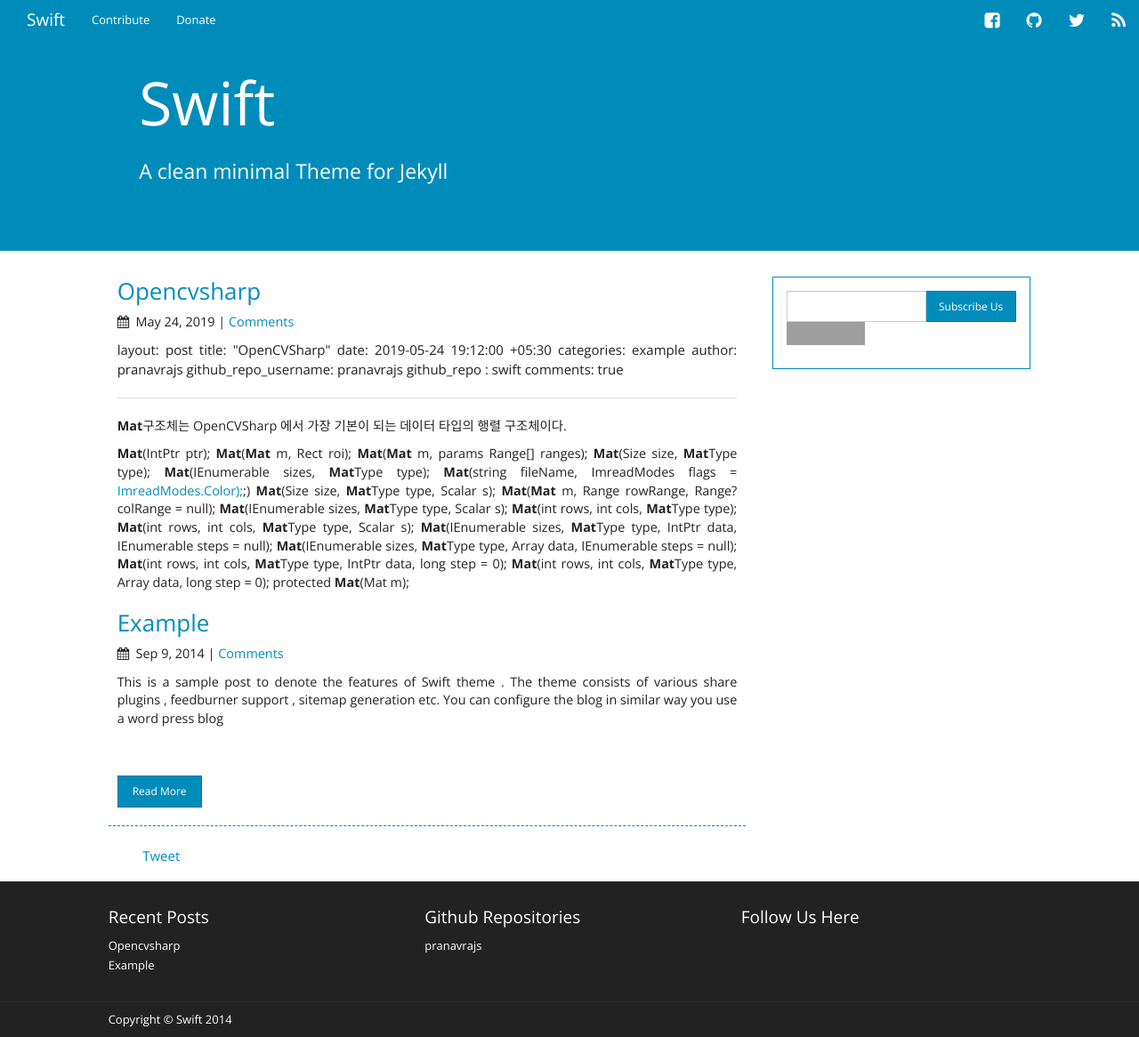
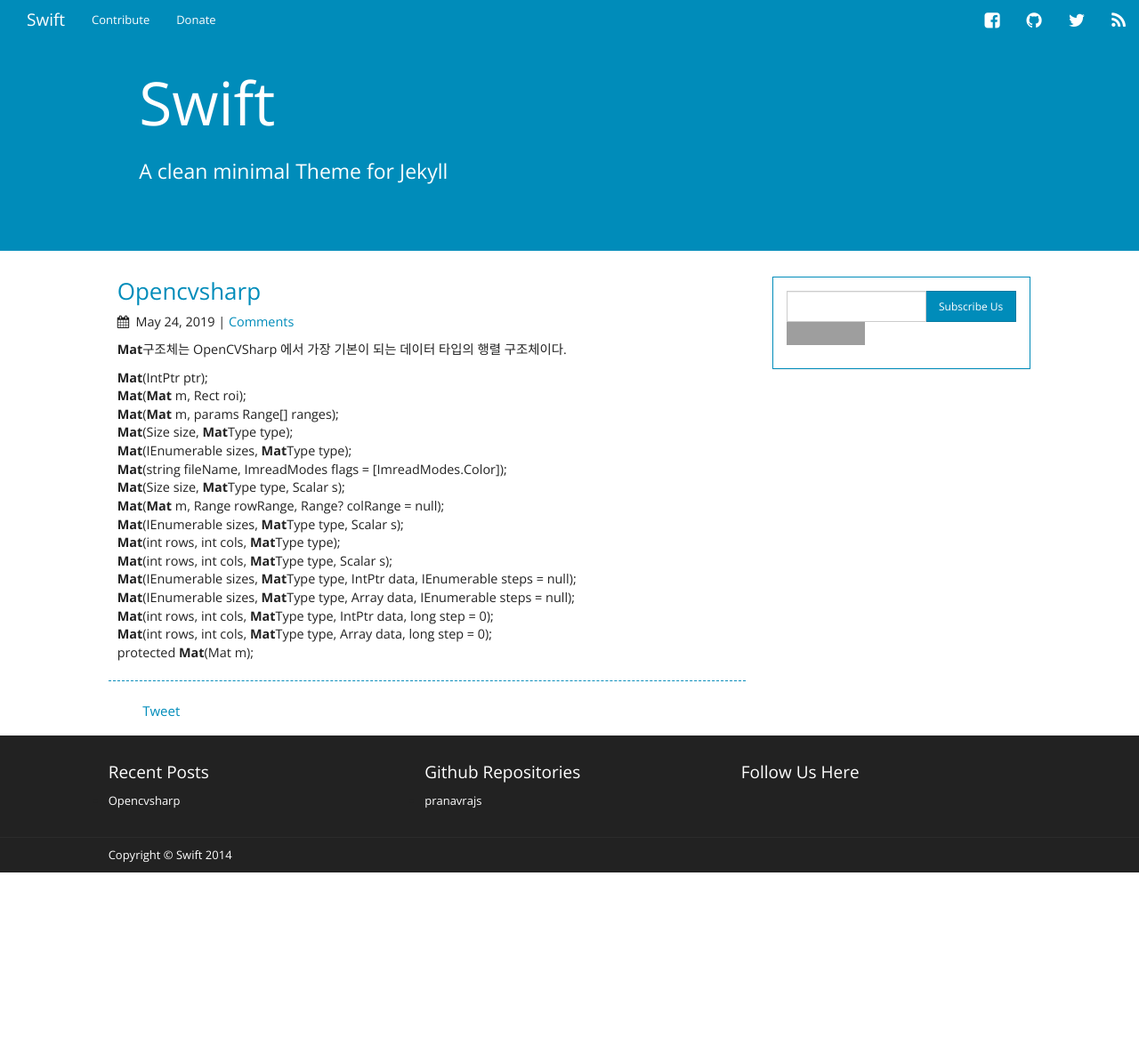
Before and after one commit to MeigoArisa/meigoarisa.github.io, a Jekyll site: the page built from index.html, in a window 1280 px wide and 1166 px high. Shown: the whole window at 89% size. Built offline with Jekyll 4.4.1, drawn with Linux system fonts in a browser that asks for light colours; nearby versions of some CDN libraries; comment, search, counter and statistics services are not loaded; grey boxes are pictures that could not be loaded.

Commit message:
Post Edit

```diff
--- a/_posts/2014-09-09-example.markdown
+++ /dev/null
@@ -1,49 +0,0 @@
----
-layout: post
-title:  "Example"
-date:   2014-09-09 22:37:00 +05:30
-categories: example
-author: pranavrajs
-github_repo_username: pranavrajs
-github_repo : swift
-comments: true
----
-
-This is a sample post to denote the features of Swift theme . The theme consists of various share plugins , feedburner support , sitemap generation etc. You can configure the blog in similar way you use a word press blog
-
-<!-- more -->
-
-**Basic**
-
-Neque porro *quisquam* est, qui **dolorem** ipsum, quia ***dolor*** sit, amet, [consectetur](http://cjdns.info/), adipisci velit.
-
- * lorem
- * ipsum
-
-1. dolor
-2. sit
-
-
-**Blockquote**
-
-> They who can give up essential liberty to obtain a little temporary safety, deserve neither liberty nor safety.
->
-> _Benjamin Franklin_
-
-**Code**
-
-{% highlight c %}
-
-static void asyncEnabled(Dict* args, void* vAdmin, String* txid, struct Allocator* requestAlloc)
-{
-    struct Admin* admin = Identity_check((struct Admin*) vAdmin);
-    int64_t enabled = admin->asyncEnabled;
-    Dict d = Dict_CONST(String_CONST("asyncEnabled"), Int_OBJ(enabled), NULL);
-    Admin_sendMessage(&d, txid, admin);
-}
-
-{% endhighlight %}
-
-**Image**
-
-![ThisIsADemoPhoto](http://media.vector4free.com/normal/flat-banner-vectors.jpg)
--- a/_posts/2019-05-24-OpenCVSharp.md
+++ b/_posts/2019-05-24-OpenCVSharp.md
@@ -1,16 +1,3 @@
-<yaml>layout: post
-title:  "OpenCVSharp"
-date:   2019-05-24 19:12:00 +05:30
-categories: example
-author: pranavrajs
-github_repo_username: pranavrajs
-github_repo : swift
-comments: true</yaml>
-
----
-
-
-
 **Mat**구조체는 OpenCVSharp 에서 가장 기본이 되는 데이터 타입의 행렬 구조체이다.
 
 
@@ -19,7 +6,7 @@
  **Mat**(**Mat** m, params Range[] ranges);
  **Mat**(Size size, **Mat**Type type);
  **Mat**(IEnumerable sizes, **Mat**Type type);
- **Mat**(string fileName, ImreadModes flags = [ImreadModes.Color);](https://webftp.tistory.com/ImreadModes.Color);)
+ **Mat**(string fileName, ImreadModes flags = [ImreadModes.Color]);
  **Mat**(Size size, **Mat**Type type, Scalar s);
  **Mat**(**Mat** m, Range rowRange, Range? colRange = null);
  **Mat**(IEnumerable sizes, **Mat**Type type, Scalar s);
```
